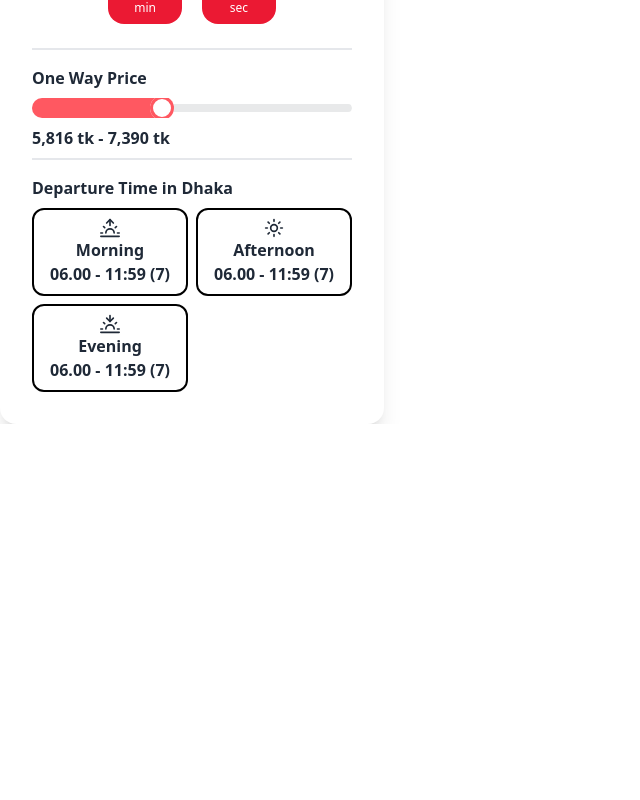
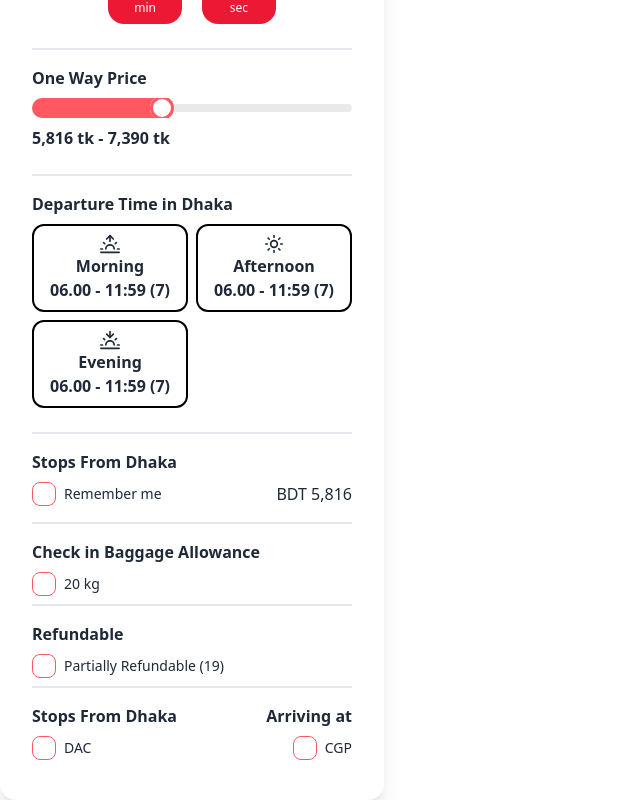
Before and after one commit to ShahriarZe/flight-search, a React (Vite) app: page / in a window 1280 px wide. Shown: the part 712-1512 px from the top of the page, without its empty margins (0-640 px from the left). Before the commit the page ends 1136 px from the top, so only its background shows below. Built offline with nearby package versions, Linux system fonts and the light colour scheme.

Commit message:
Sidebar Content added

```diff
--- a/src/components/FlightDetails/SideBar.jsx
+++ b/src/components/FlightDetails/SideBar.jsx
@@ -47,14 +47,14 @@ const SideBar = () => {
                                 <span className="text-xs">sec</span>
                             </div>
                         </div>
-                        <div className="border-t-2">
+                        <div className="border-t-2  mb-4">
                             <p className="font-bold mt-4">One Way Price</p>
                             <input type="range" min={0} max={100} defaultValue={40} className="range range-error h-5 my-2" />
                             <p className="font-bold">5,816 tk - 7,390 tk</p>
                         </div>
                         <div className="border-t-2">
                             <p className="font-bold mt-4">Departure Time in Dhaka</p>
-                            <div className="grid grid-cols-2 gap-2 mt-2">
+                            <div className="grid grid-cols-2 gap-2 mt-2 mb-4">
                                 <div className="text-center font-bold border-2 border-black p-2 rounded-xl">
                                     <div className="flex justify-center text-xl">
                                         <FiSunrise />
@@ -79,6 +79,48 @@ const SideBar = () => {
                             </div>
                         </div>
 
+                        <div className="border-t-2">
+                            <p className="font-bold mt-4">Stops From Dhaka</p>
+                            <div className="flex justify-between mt-2">
+                                <div className="flex items-center gap-2 mb-2">
+                                    <input type="checkbox" className="checkbox checkbox-error" />
+                                    <span className="label-text">Remember me</span>
+                                </div>
+                                <div>
+                                    BDT 5,816
+                                </div>
+                            </div>
+                        </div>
+                        <div className="border-t-2">
+                            <p className="font-bold mt-4">Check in Baggage Allowance</p>
+                            <div className="flex items-center gap-2 mt-2">
+                                <input type="checkbox" className="checkbox checkbox-error" />
+                                <span className="label-text">20 kg</span>
+                            </div>
+                        </div>
+                        <div className="border-t-2">
+                            <p className="font-bold mt-4">Refundable</p>
+                            <div className="flex items-center gap-2 mt-2">
+                                <input type="checkbox" className="checkbox checkbox-error" />
+                                <span className="label-text">Partially Refundable (19)</span>
+                            </div>
+                        </div>
+                        <div className="border-t-2">
+                           <div className="flex justify-between">
+                          <div> <p className="font-bold mt-4">Stops From Dhaka</p></div>
+                          <div> <p className="font-bold mt-4">Arriving at</p></div>
+                           </div>
+                            <div className="flex justify-between mt-2">
+                                <div className="flex items-center gap-2 mb-2">
+                                    <input type="checkbox" className="checkbox checkbox-error" />
+                                    <span className="label-text">DAC</span>
+                                </div>
+                                <div className="flex items-center gap-2 mb-2">
+                                    <input type="checkbox" className="checkbox checkbox-error" />
+                                    <span className="label-text">CGP</span>
+                                </div>
+                            </div>
+                        </div>
                     </div>
                 </div>
             </div>
```
